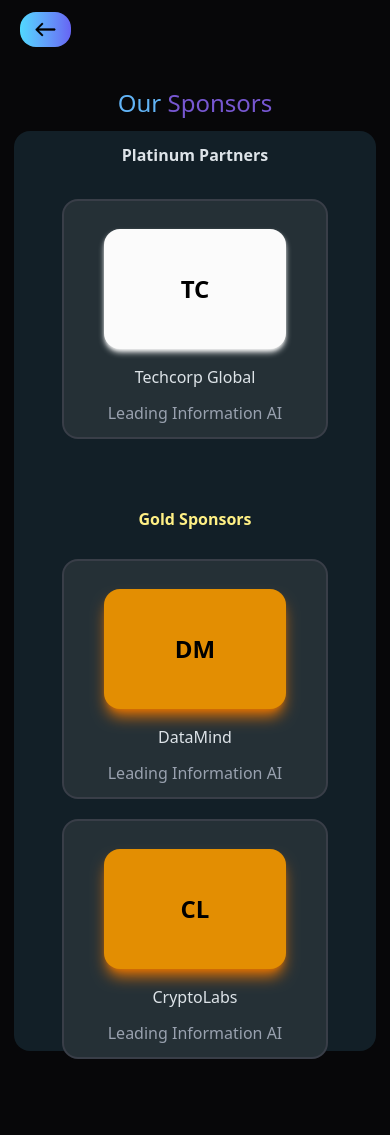
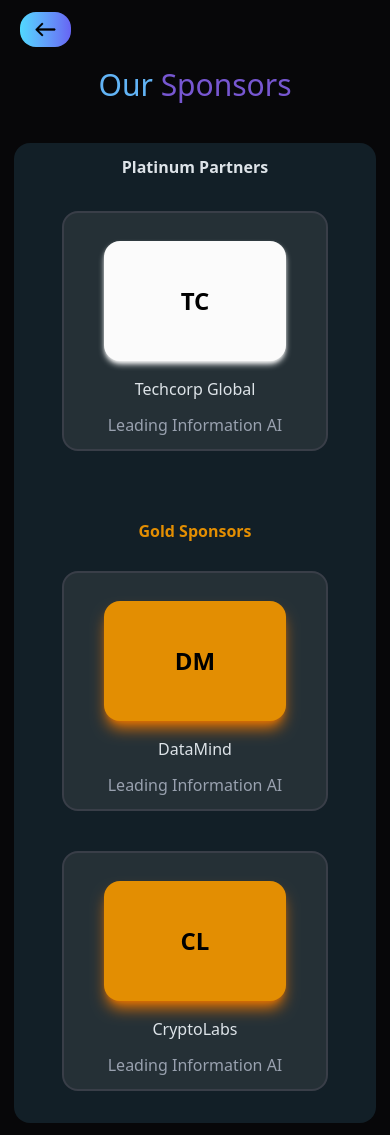
Before and after one commit to Samuel-joseph05/chain-submmit, a React (Vite) app: page /sponsors in a window 390 px wide. Before the commit the page ends 1063 px from the top, so only its background shows below. Built offline with nearby package versions, Linux system fonts and the light colour scheme.

Commit message:
refactor: normalize spacing (padding, margins, layout cleanup)

```diff
--- a/src/AboutPage.jsx
+++ b/src/AboutPage.jsx
@@ -21,12 +21,12 @@ function AboutPage() {
             className="text-black"
           />
         </button>
-        <h1 className="text-[#62b4f6] md:text-4xl text-2xl font-bold md:p-5 pt-20   md:mb-5 mb-10  text-center">
+        <h1 className="text-[#62b4f6] md:text-4xl text-2xl font-medium md:p-5 pt-20   md:mb-5 mb-10  text-center">
           About Chain Summbit
         </h1>
       </div>{" "}
       <div className="flex ml-5 md:ml-20 ">
-        <div className="md:h-110 md:w-1.5  w-2.5 bg-linear-to-r from-blue-500 to-purple-600 rounded-2xl"></div>
+        <div className="md:h-110 md:w-1.5 h-260 w-2.5 bg-linear-to-r from-blue-500 to-purple-600 rounded-2xl"></div>
         <div className="text-white p-10 pt-4 text-lg">
           <p>
             Join the world's leading experts in Al and blockchain technology for{" "}
--- a/src/HomePage.jsx
+++ b/src/HomePage.jsx
@@ -33,7 +33,7 @@ const Register =() =>{
 }
 
   return (
-    <div className="pt-5 ">
+    <div className="pt-5 select-none ">
       <div className="relative text-white">
         <h1 className="md:text-2xl md:pl-10 text-lg ml-4 ">Chain Submmit</h1>
         <div className="absolute top-1 right-3  md:hidden " onClick={bar}>
--- a/src/Schedule.jsx
+++ b/src/Schedule.jsx
@@ -44,7 +44,7 @@ function Schedule() {
       >
         <IoIosArrowRoundBack size={35} strokeWidth={5} className="text-black" />
       </button>
-      <h1 className="text-[#62b4f6] md:text-4xl text-lg text-center pt-2 font-bold ">
+      <h1 className="text-[#62b4f6] md:text-4xl text-2xl  text-center pt-2 font-medium ">
         Conference Schedule
       </h1>
 
--- a/src/Sponsors.jsx
+++ b/src/Sponsors.jsx
@@ -16,17 +16,17 @@ function Sponsors() {
       >
         <IoIosArrowRoundBack size={35} strokeWidth={5} className="text-black" />
       </button>
-      <div className="text-center pt-5 ">
-        <h1 className="text-[#62b4f6] text-2xl md:text-4xl">
+      <div className="text-center mb-10 ">
+        <h1 className="text-[#62b4f6] text-3xl md:text-4xl">
           Our <span className="text-[#7757d1]">Sponsors</span>
         </h1>
       </div>
-      <div className="bg-[#121f27] w-auto h-230 md:h-165 mx-3.5 my-3  md:m-5 rounded-2xl ">
+      <div className="bg-[#121f27] w-auto h-245 md:h-165 mx-3.5 my-3  md:m-5 rounded-2xl ">
         <div>
           <h1 className="text-[#dde3e8] text-center  font-bold p-3 md:text-2xl mb-5">
             Platinum Partners
           </h1>
-          <div className=" w-auto  h-60 md:h-60 md:mx-155 mx-12 bg-[#253036] border-2 border-solid border-[#393e48] rounded-2xl">
+          <div className=" w-auto  h-60 md:h-50 md:mx-155 mx-12 bg-[#253036] border-2 border-solid border-[#393e48] rounded-2xl">
             <div className="w-auto h-30 mx-10 mt-7 bg-[#fbfbfb] text-black text-2xl shadow-md shadow-[#fbfbfb] place-content-center text-center rounded-2xl font-bold">
               TC
             </div>
@@ -41,12 +41,12 @@ function Sponsors() {
             </div>
           </div>
           <div className="text-center md:p-5 p-7 mt-10">
-            <h1 className="text-yellow-200 md:text-2xl font-bold">
+            <h1 className="text-[#e38e02] md:text-2xl font-bold">
               Gold Sponsors
             </h1>
           </div>
 
-          <div className="grid grid-cols-1 md:grid-cols-2 gap-5 md:gap-3">
+          <div className="grid grid-cols-1 md:grid-cols-2 gap-10 md:gap-3">
             <div className=" w-auto  h-60 md:h-60 md:w-70  md:mx-50 mx-12 bg-[#253036] border-2 border-solid border-[#393e48] rounded-2xl">
               <div className="w-auto h-30 mx-10 mt-7 bg-[#e38e02] text-black text-2xl shadow-lg shadow-amber-600 place-content-center text-center rounded-2xl font-bold">
                 DM
```
